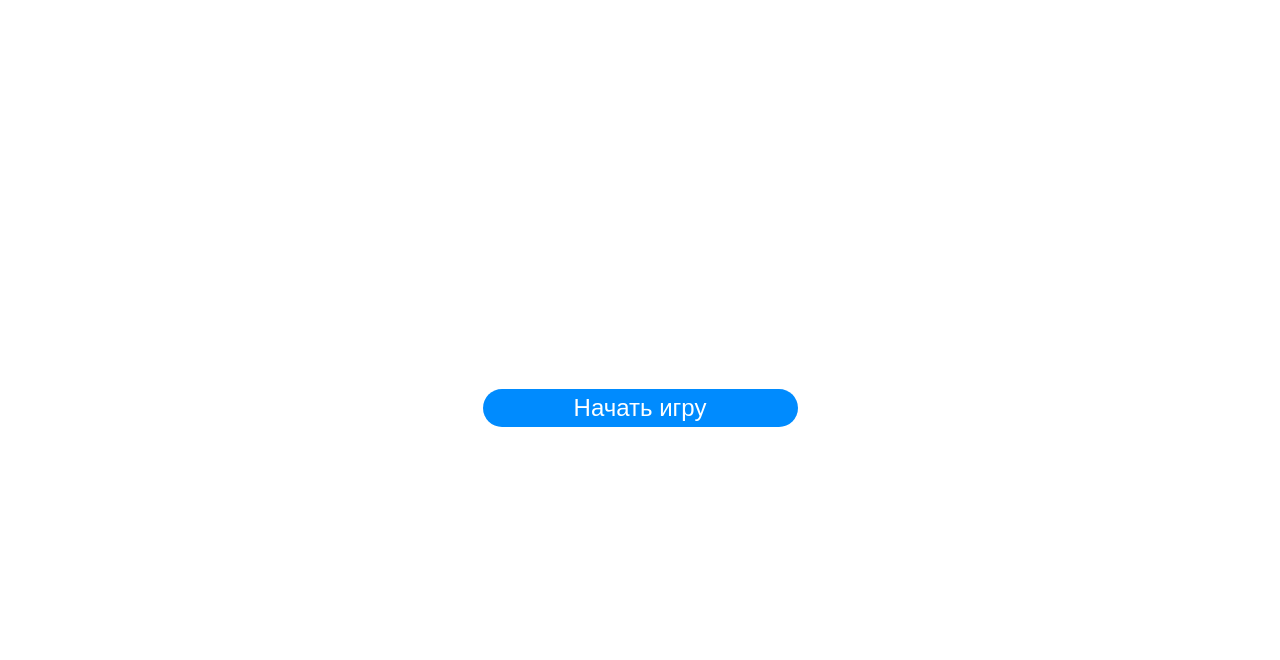
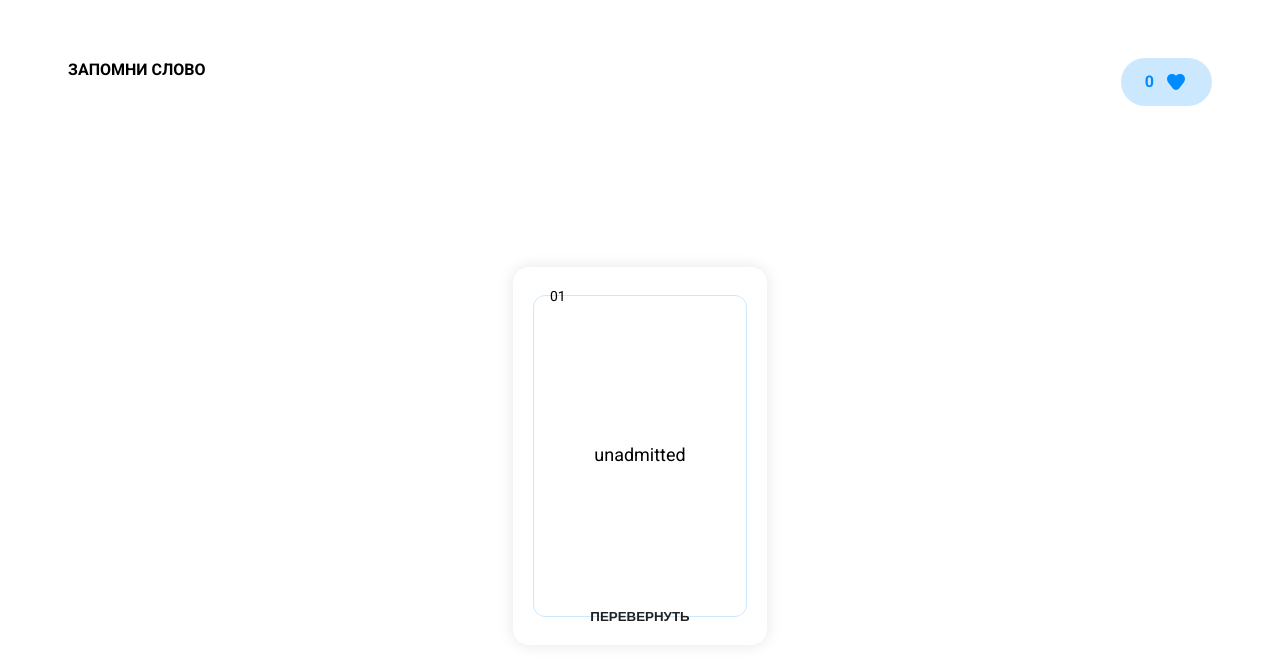
Before and after one commit to vnucka/homework_to_ps, a Vue app: page / in a window 1280 px wide. Both pictures are taken after a click on the button "Начать игру". Shown: the top 660 px of the page. Built offline with nearby package versions, Linux system fonts and the light colour scheme.

Commit message:
added header && game card

```diff
--- a/src/App.vue
+++ b/src/App.vue
@@ -1,12 +1,37 @@
 <script setup>
+  import { ref } from 'vue'
   import Button from './components/Button.vue'
+  import Header from './components/Header.vue'
+  import Card from './components/Card.vue'
+
+  let isGameStart = ref(false)
+  const startGame = () => {
+    isGameStart.value = true
+  }
 </script>
 
 <template>
   <div class="main">
-    <Button>Начать игру</Button>
+    <Header></Header>
+    <div v-if="!isGameStart" class="container">
+      <Button @click="startGame">Начать игру</Button>
+    </div>
+    <div v-else class="container">
+      <Card>
+        <template #card-number>01</template>
+        unadmitted
+      </Card>
+    </div>
   </div>
 </template>
 
 <style scoped>
+.main {
+  height: 100%;
+}
+.container {
+  display: grid;
+  place-content: center;
+  height: 100%;
+}
 </style>
--- a/src/components/Button.vue
+++ b/src/components/Button.vue
@@ -1,22 +1,91 @@
-<script setup></script>
+<script setup>
+  const { style } = defineProps({
+    style: {
+      type: String,
+      default: 'filled',
+      validator: (value) => {
+        return ['transparent', 'icon', 'filled'].includes(value)
+      }
+    },
+    uppercase: {
+      type: Boolean,
+      default: false
+    },
+    textSize: {
+      type: String,
+      default: 'normal',
+      validator: (value) => {
+        return ['small', 'normal', 'large'].includes(value)
+      }
+    },
+    textWeight: {
+      type: [String, Number],
+      default: 400,
+      validator(value) {
+        return [400, 500, 600, 700].includes(+value)
+      }
+    }
+  })
+</script>
 <template>
-    <button class="button"><slot></slot></button>
+    <button
+        :class="[
+            'button',
+            style,
+            `text-${textSize}`,
+            `weight-${textWeight}`,
+            {
+              uppercase
+            }
+        ]">
+      <slot></slot>
+    </button>
 </template>
 <style scoped>
     .button {
+        text-align: center;
+        border: none;
+        transition: 0.5s;
+        background: none;
+      &.weight-400 {
+        font-weight: 400;
+      }
+      &.weight-500 {
+        font-weight: 400;
+      }
+      &.weight-600 {
+        font-weight: 600;
+      }
+      &.weight-700 {
+        font-weight: 700;
+      }
+      &.text-small {
+        font-size: 12px;
+        line-height: 18px;
+      }
+      &.text-normal {
+
+      }
+      &.text-large {
+        font-size: 24px;
+        line-height: 36px;
+        letter-spacing: 0;
+      }
+      &.uppercase {
+        text-transform: uppercase;
+      }
+      &.filled {
         width: 315px;
         border-radius: 100px;
-        padding: 16px 10;
-        font-size: 24px;
-        line-height: 36px;
-        letter-spacing: 0%;
-        text-align: center;
-        border: none;
+        padding: 16px 10px;
+        color: var(--color-text-primary-invert);
         background: var(--color-primary);
-        color: var(--color-text-primary-invert);
-        transition: 0.5s;
-    }
-    .button:hover {
-        background: var(--color-primary-darken);
+        &:hover {
+          background: var(--color-primary-darken);
+        }
+      }
+      &.transparent {
+        color: var(--color-text-primary);
+      }
     }
 </style>
--- /dev/null
+++ b/src/components/Card.vue
@@ -0,0 +1,68 @@
+<script setup>
+
+import Button from './Button.vue'
+</script>
+
+<template>
+  <div class="card">
+    <div class="card-container">
+      <div class="card-header">
+        <slot name="card-number"></slot>
+      </div>
+      <div class="card-body">
+        <slot />
+      </div>
+      <div class="card-footer">
+        <Button
+            :style="'transparent'"
+            :uppercase="true"
+            text-weight="700"
+        >Перевернуть</Button>
+      </div>
+    </div>
+  </div>
+</template>
+
+<style scoped>
+  .card {
+    box-shadow: 0px 0px 16px 0px rgba(0, 0, 0, 0.1);
+    transition: 0.3s;
+    background: #FFFFFF;
+    padding: 28px 20px;
+    border-radius: 16px;
+    &:hover {
+      box-shadow: 0px 0px 16px 0px rgba(0, 0, 0, 0.1), 10px 10px 10px 0px rgba(0, 0, 0, 0.05);
+    }
+  }
+  .card-container {
+    border-radius: 12px;
+    border: 1px solid var(--color-secondary);
+    height: 320px;
+    width: 212px;
+    display: flex;
+    flex-direction: column;
+    justify-content: space-between;
+  }
+  .card-header {
+    display: inline-block;
+    font-weight: 400;
+    font-size: 14px;
+    line-height: 100%;
+    letter-spacing: 0;
+    transform: translate(16px, -7px);
+    color: var(--color-text-secondary);
+  }
+  .card-body {
+    text-align: center;
+    font-weight: 400;
+    font-size: 18px;
+    line-height: 100%;
+    letter-spacing: 0;
+    color: var(--color-text-secondary);
+  }
+  .card-footer {
+    display: flex;
+    justify-content: center;
+    transform: translateY(9px);
+  }
+</style>
--- /dev/null
+++ b/src/components/Header.vue
@@ -0,0 +1,25 @@
+<script setup>
+import Score from './Score.vue'
+</script>
+
+<template>
+    <header class="page-header">
+        <h1>Запомни слово</h1>
+        <Score />
+    </header>
+</template>
+
+<style scoped>
+    .page-header {
+        display: flex;
+        justify-content: space-between;
+    }
+
+    h1 {
+        font-weight: 700;
+        font-size: 16px;
+        line-height: 24px;
+        letter-spacing: 12%;
+        text-transform: uppercase;
+    }
+</style>
--- /dev/null
+++ b/src/components/Score.vue
@@ -0,0 +1,34 @@
+<script setup>
+    import IconHeart from '../icons/IconHeart.vue'
+    const { score } = defineProps({
+      score: {
+        type: Number,
+        default: 0
+      }
+    })
+</script>
+
+<template>
+    <div class="score">
+        <div class="value">{{ score }}</div>
+        <IconHeart />
+    </div>
+</template>
+
+<style scoped>
+    .score {
+        display: flex;
+        justify-content: center;
+        background: var(--color-secondary);
+        border-radius: 36px;
+        padding: 12px 24px;
+        gap: 10px;
+    }
+    .value {
+        font-weight: 700;
+        font-size: 16px;
+        line-height: 24px;
+        letter-spacing: 0%;
+        color: var(--color-primary);
+    }
+</style>
--- /dev/null
+++ b/src/icons/IconHeart.vue
@@ -0,0 +1,13 @@
+<script setup>
+    const { fill } = defineProps({
+        fill: {
+            type: String,
+            default: '#008BFE'
+        }
+    })
+</script>
+<template>
+    <svg width="24" height="24" viewBox="0 0 24 24" fill="none" xmlns="http://www.w3.org/2000/svg">
+        <path d="M15.4709 4.0535C14.1978 4.22856 12.9226 4.8312 12 5.80891C11.0774 4.8312 9.8022 4.22856 8.52915 4.0535C6.91335 3.83131 5.1499 4.28425 4.05884 5.73088C2.64706 7.60276 2.64705 10.254 4.05884 12.1258L8.75286 18.3496C10.4125 20.5501 13.5875 20.5501 15.2471 18.3496L19.9412 12.1258C21.3529 10.254 21.3529 7.60276 19.9412 5.73088C18.8501 4.28425 17.0867 3.83131 15.4709 4.0535Z" :fill="fill"/>
+    </svg>
+</template>
--- a/src/style.css
+++ b/src/style.css
@@ -14,11 +14,16 @@
   --color-text-secondary: #000000;
 }
 
+p, h1,h2,h3,h4,h5,h6,strong {
+  margin: 0;
+  padding: 0;
+}
+
 body {
   font-family: "Roboto", sans-serif;
   font-style: normal;
   font-weight: 400;
-  min-height: 100vh;
+  min-height: calc(100vh - 100px);
   display: grid;
-  place-items: center;
+  padding: 50px 60px;
 }
```
Also changed, not shown: src/gameItems.js (added, +202 -0 lines), src/icons/IconError.vue (added, +11 -0 lines), src/icons/IconSuccess.vue (added, +11 -0 lines).
